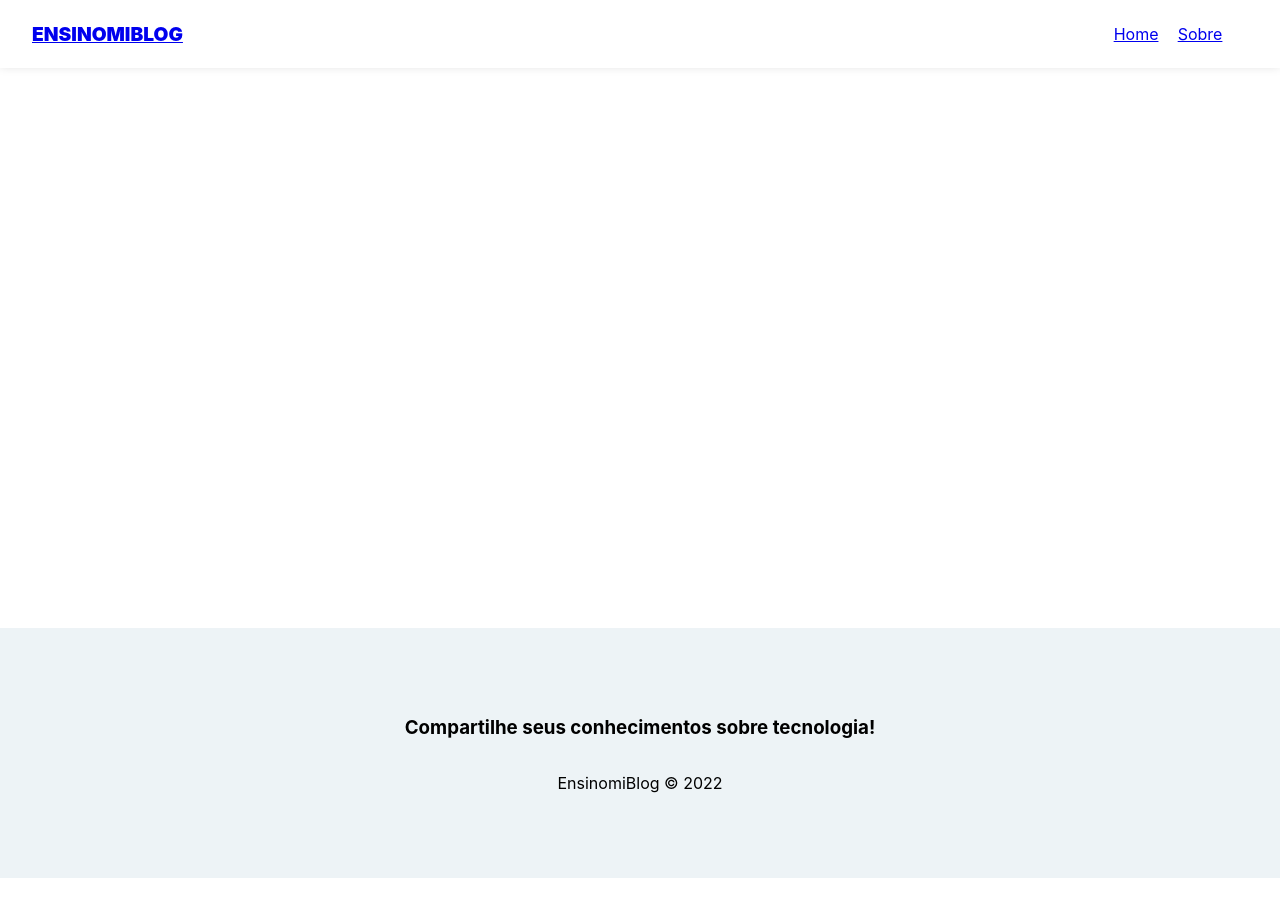
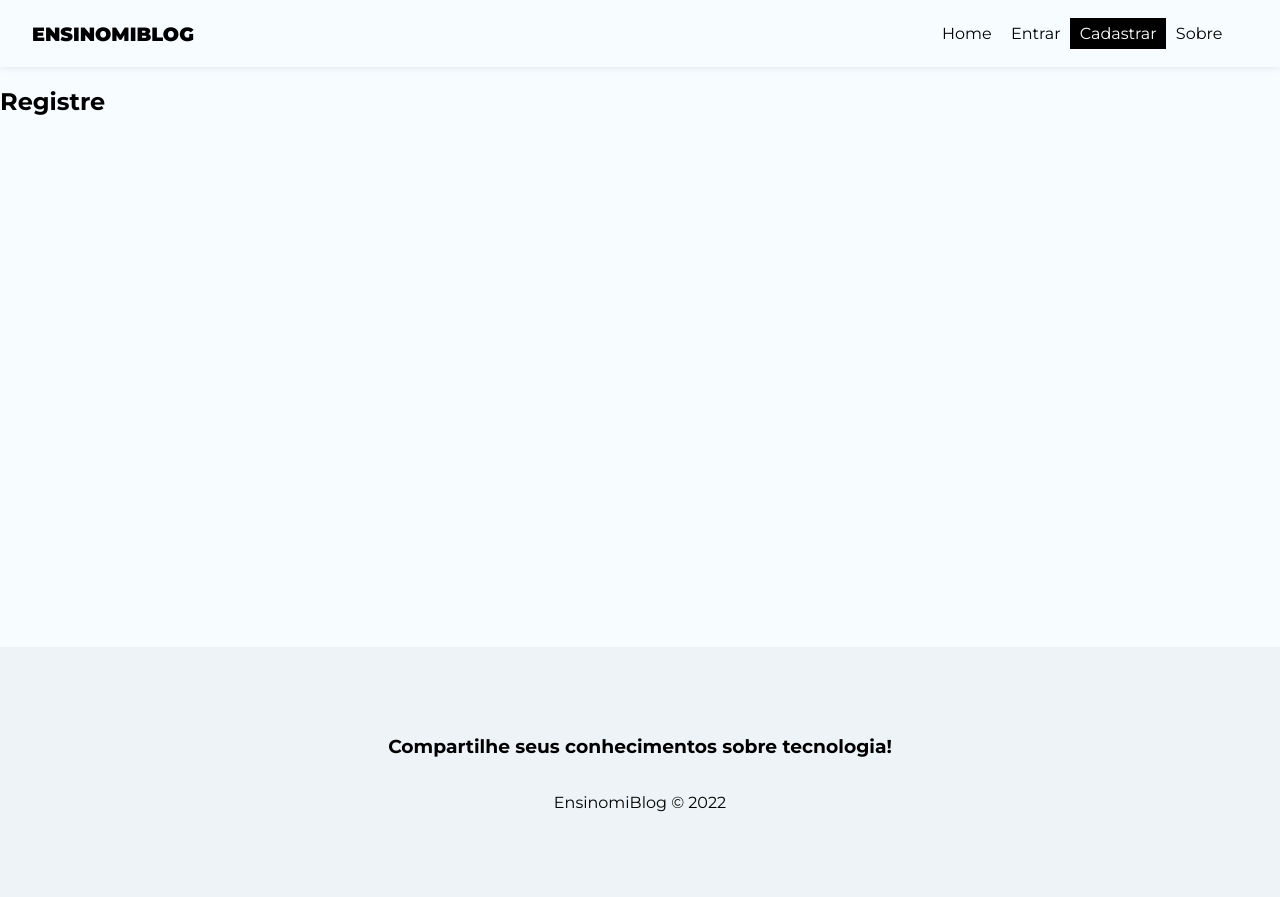
Before and after one commit to rafhaelgomes-dev/Ensinomi-Blog, a React (Create React App) app: page /register in a window 1280 px wide. Built offline with nearby package versions, Linux system fonts and the light colour scheme.

Commit message:
Login e registrar

```diff
--- a/public/index.html
+++ b/public/index.html
@@ -24,7 +24,10 @@
       work correctly both with client-side routing and a non-root public URL.
       Learn how to configure a non-root public URL by running `npm run build`.
     -->
-    <title>React App</title>
+    <title>Ensinomi Blog</title>
+    <link rel="preconnect" href="https://fonts.googleapis.com">
+<link rel="preconnect" href="https://fonts.gstatic.com" crossorigin>
+<link href="https://fonts.googleapis.com/css2?family=Montserrat:ital,wght@0,100;0,200;0,300;0,400;0,500;0,600;0,700;0,800;0,900;1,100;1,200;1,300;1,400;1,500;1,600;1,700;1,800;1,900&display=swap" rel="stylesheet">
   </head>
   <body>
     <noscript>You need to enable JavaScript to run this app.</noscript>
--- a/src/App.js
+++ b/src/App.js
@@ -6,6 +6,8 @@ import Home from './pages/Home/Home';
 import About from './pages/About/About';
 import Navbar from './components/Navbar';
 import Footer from './components/Footer';
+import Login from './pages/Login/Login';
+import Register from './pages/Register/Register';
 
 function App() {
   return (
@@ -16,6 +18,8 @@ function App() {
         <Routes>
            <Route path="/" element={<Home/>} />
            <Route path="/about" element={<About/>} />
+           <Route path="/login" element={<Login/>} />
+           <Route path="/register" element={<Register/>} />
         </Routes>
       </div>
       <Footer />
--- a/src/components/Navbar.js
+++ b/src/components/Navbar.js
@@ -13,6 +13,12 @@ const Navbar = () => {
           <NavLink to="/" className={({isActive}) => (isActive ? styles.active : "")}>Home</NavLink>
         </li>
         <li>
+          <NavLink to="/login" className={({isActive}) => (isActive ? styles.active : "")}>Entrar</NavLink>
+        </li>
+        <li>
+          <NavLink to="/register" className={({isActive}) => (isActive ? styles.active : "")}>Cadastrar</NavLink>
+        </li>
+        <li>
           <NavLink to="/about" className={({isActive}) => (isActive ? styles.active : "")}>Sobre</NavLink>
         </li>
       </ul>
--- a/src/index.css
+++ b/src/index.css
@@ -1,13 +1,116 @@
 body {
+  background-color: #f6fcff;
+  padding: 0;
   margin: 0;
-  font-family: -apple-system, BlinkMacSystemFont, 'Segoe UI', 'Roboto', 'Oxygen',
-    'Ubuntu', 'Cantarell', 'Fira Sans', 'Droid Sans', 'Helvetica Neue',
-    sans-serif;
-  -webkit-font-smoothing: antialiased;
-  -moz-osx-font-smoothing: grayscale;
+  font-family: "Montserrat", sans-serif;
 }
 
-code {
-  font-family: source-code-pro, Menlo, Monaco, Consolas, 'Courier New',
-    monospace;
+input::placeholder,
+textarea::placeholder {
+  font-family: "Montserrat", sans-serif;
 }
+
+input:focus,
+textarea:focus {
+  outline: none;
+}
+
+a,
+nav button {
+  text-decoration: none;
+  background-color: transparent;
+  border: none;
+  color: #000;
+  transition: 0.4s;
+  font-size: 1em;
+  cursor: pointer;
+  font-family: "Montserrat", sans-seri;
+}
+
+a:hover,
+nav button:hover {
+  color: #bbb;
+}
+
+/* form styles */
+form {
+  max-width: 40%;
+  margin: 0 auto;
+}
+
+label {
+  display: flex;
+  flex-direction: column;
+  margin-bottom: 1em;
+}
+
+label span {
+  margin-bottom: 0.3em;
+  font-weight: bold;
+  text-align: left;
+}
+
+input,
+textarea {
+  box-sizing: border-box;
+  border: none;
+  border-bottom: 1px solid #ccc;
+  padding: 0.8em 0em;
+  background-color: transparent;
+}
+
+input::placeholder,
+textarea::placeholder {
+  color: #aaa;
+}
+
+.btn {
+  background-color: #1a8918;
+  color: #fff;
+  text-align: center;
+  cursor: pointer;
+  border-radius: 10px;
+  width: 120px;
+  font-weight: bold;
+  border: none;
+  padding: 10px 15px;
+  font-size: 1em;
+}
+
+.btn.btn-dark {
+  background-color: #000;
+  border-radius: 0;
+}
+
+.btn.btn-outline {
+  background-color: transparent;
+  border-radius: 0;
+  color: #000;
+  border: 1px solid #000;
+  padding: 7px 30px;
+}
+
+.btn:hover {
+  background-color: #0f730c;
+  color: #fff;
+}
+
+.btn.btn-outline:hover {
+  background-color: #000;
+}
+
+.btn.btn-danger:hover {
+  background-color: #dc3545;
+}
+
+button[disabled] {
+  background-color: #aaa;
+}
+
+.container .error {
+  color: #721c24;
+  background-color: #f8d7da;
+  border: 1px solid #f5c6cb;
+  padding: 5px;
+  border-radius: 5px;
+}
--- /dev/null
+++ b/src/pages/Login/Login.js
@@ -0,0 +1,11 @@
+import styles from "./Login.module.css";
+
+const Login = () => {
+  return (
+    <div>
+      <h2>Login</h2>
+    </div>
+  )
+}
+
+export default Login;
--- /dev/null
+++ b/src/pages/Register/Register.js
@@ -0,0 +1,11 @@
+import styles from "./Register.module.css";
+
+const Register = () => {
+  return (
+    <div>
+      <h2>Registre</h2>
+    </div>
+  )
+}
+
+export default Register;
```
Also changed, not shown: src/pages/Login/Login.module.css (added), src/pages/Register/Register.module.css (added).
